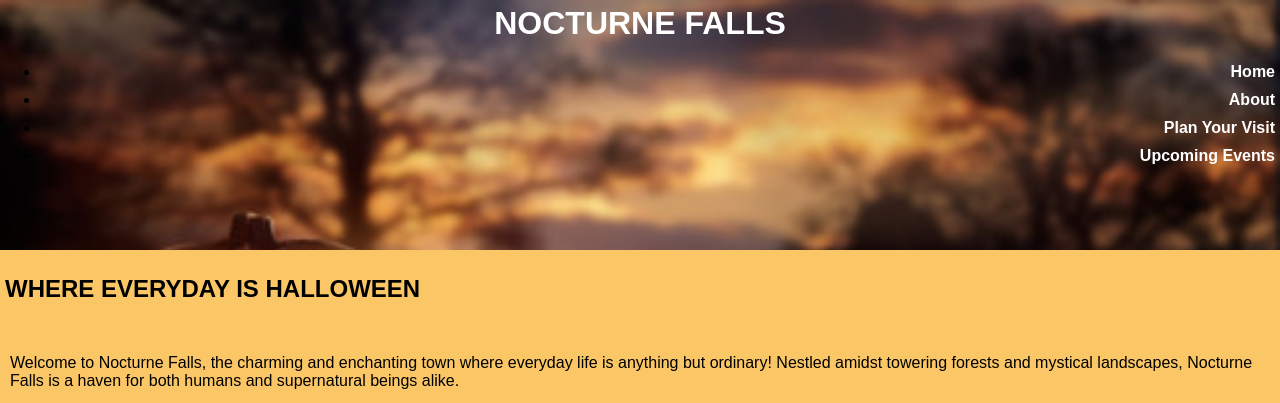
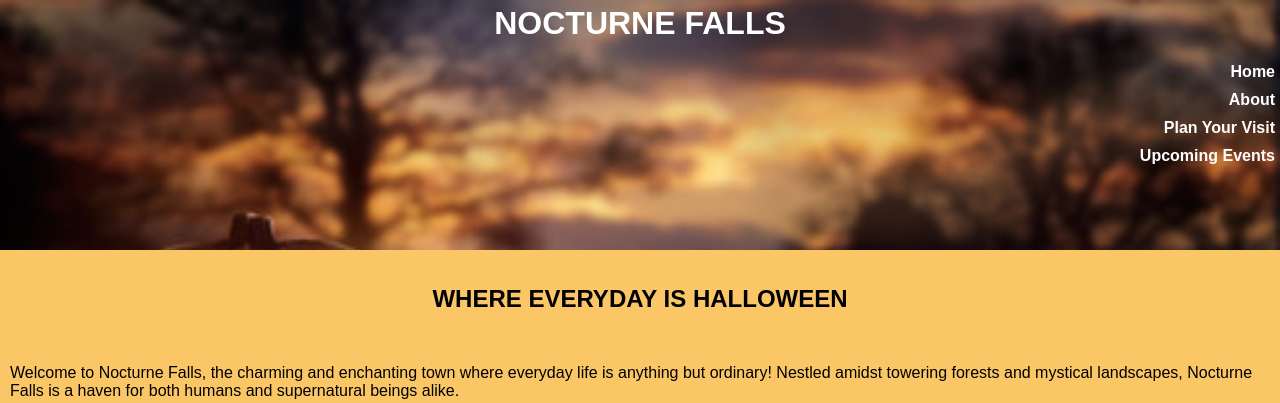
Before and after one commit to ToniMOrban/nocturne-falls, a plain HTML site: page index.html in a window 1280 px wide. Shown: the top 403 px of the page. Drawn offline with Linux system fonts and the light colour scheme.

Commit message:
Update style.css
removed bullet points from list
repositioned header for about page

```diff
--- a/style.css
+++ b/style.css
@@ -28,12 +28,12 @@ h2 {
 
 nav{
     text-align: right;
-    height: 100%
 }
 
 ul {
     display: flex;    /* Display the <ul> as a flex container */
     flex-direction: column;
+    list-style: none;
 }
 
 li {
@@ -49,6 +49,11 @@ li a {
 
 a {
     text-decoration: none;
+}
+
+#about {
+    text-align: center;
+    padding-top: 15px;
 }
 
 .about-content {
```
